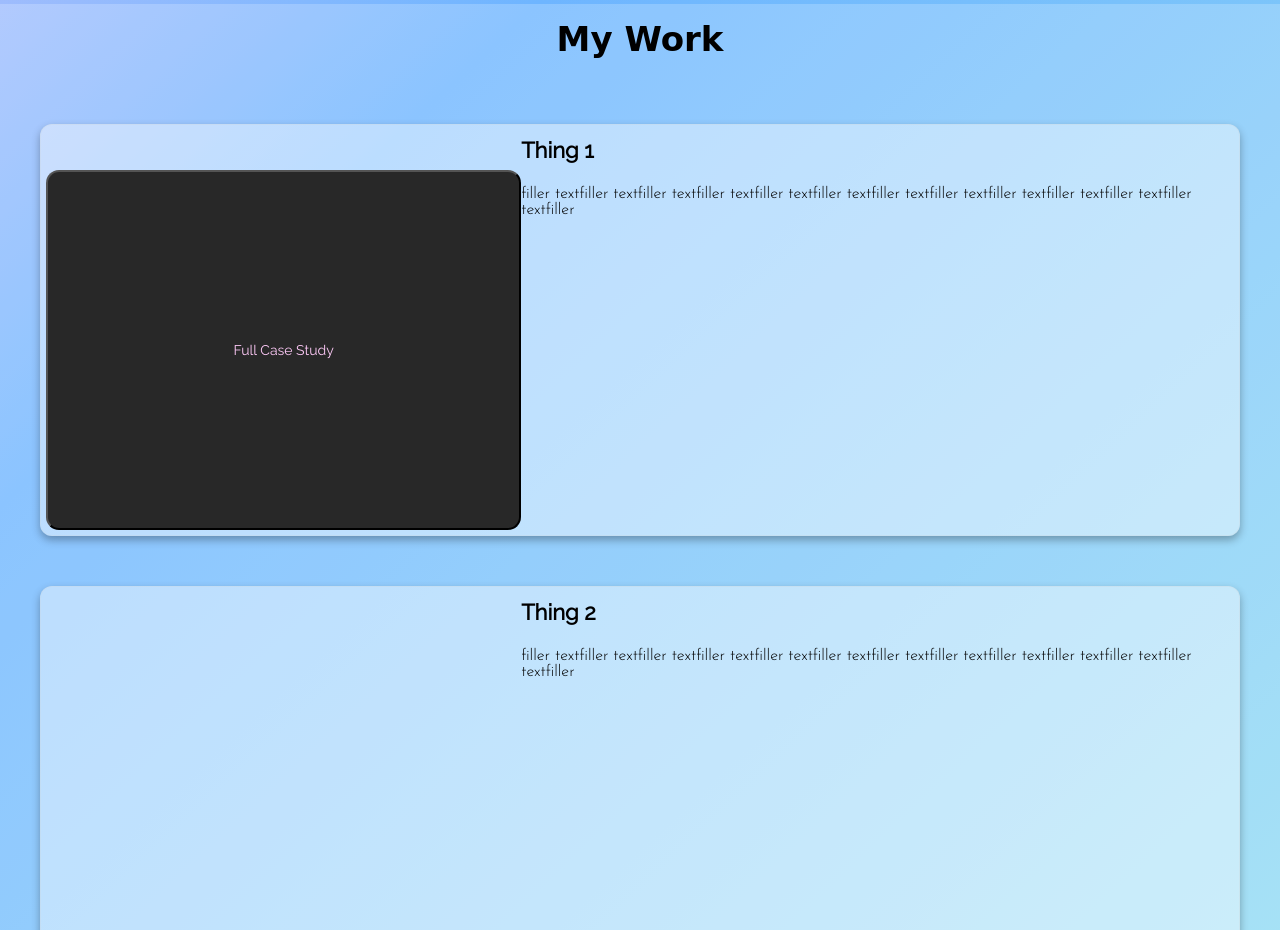
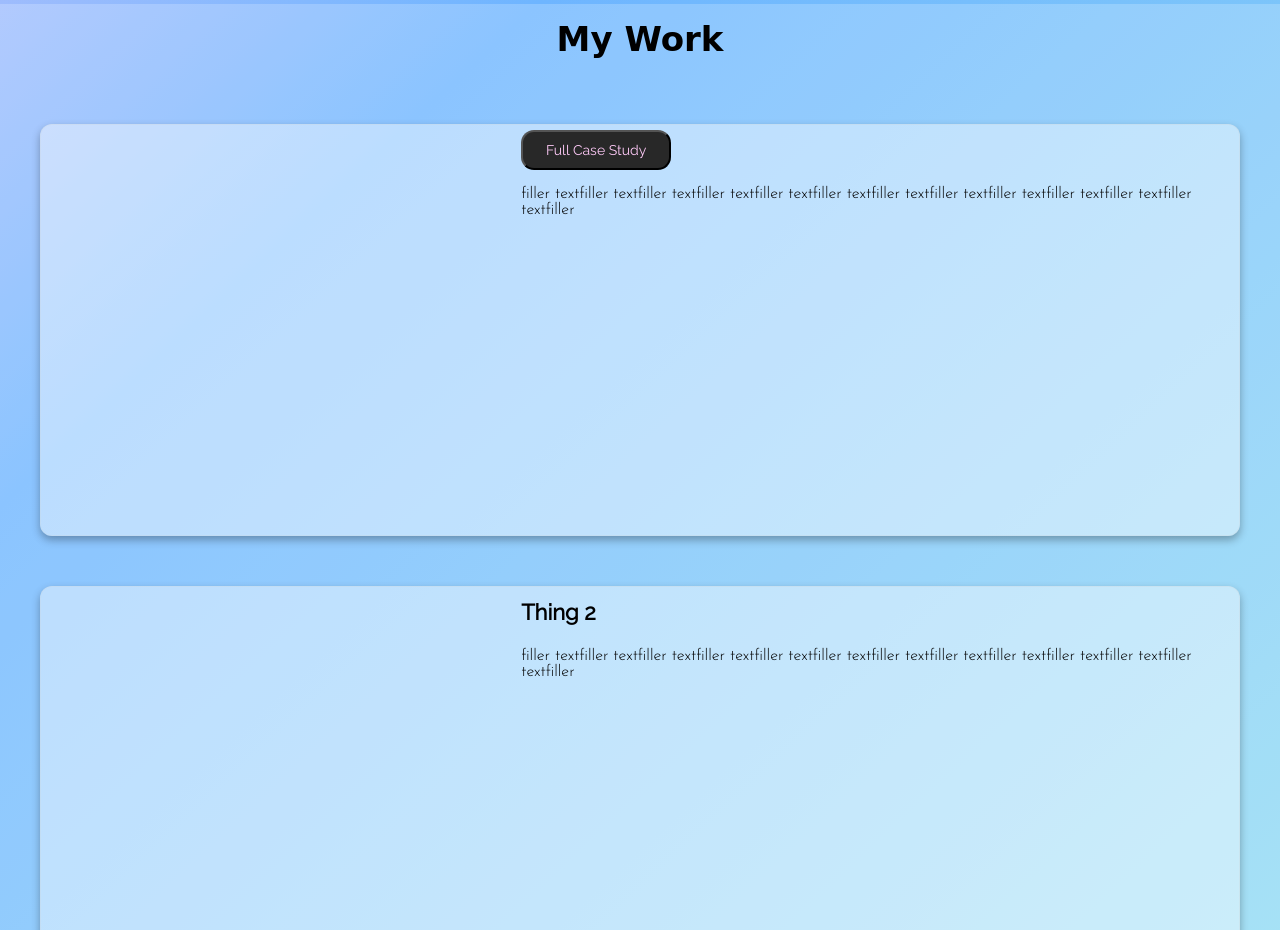
Before and after one commit to MichieLee/UX_UI_HW_18, a plain HTML site: page index.html in a window 1280 px wide. Shown: the part 1680-2610 px from the top of the page. Drawn offline with Linux system fonts and the light colour scheme; a web font is replaced by a local one.

Commit message:
Update style.css

```diff
--- a/CSS/style.css
+++ b/CSS/style.css
@@ -73,6 +73,7 @@ p {
 .container {
   padding: 2px 16px;
 }
+
 button {
   padding: 9px;
   background-color: #282828;
@@ -175,11 +176,12 @@ h3 {
   font-size: 16px;
 }
 .card1 button {
-    grid-area: 2/ 1;
+    grid-area: 1 / 2;
     padding: 9px;
     background-color: #282828;
     color: #FFCAF8;
     font-size: 14px;
     font-family: 'raleway', sans-serif;
     border-radius: 13px;
+    width: 150px
 }
```
